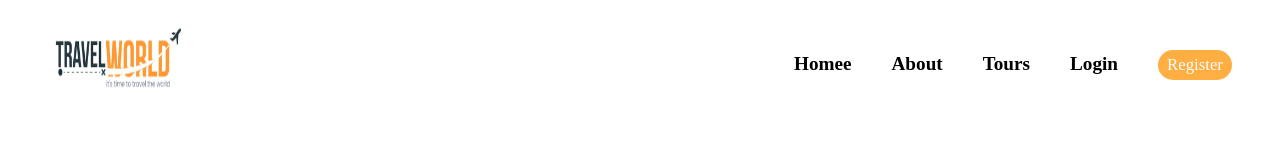
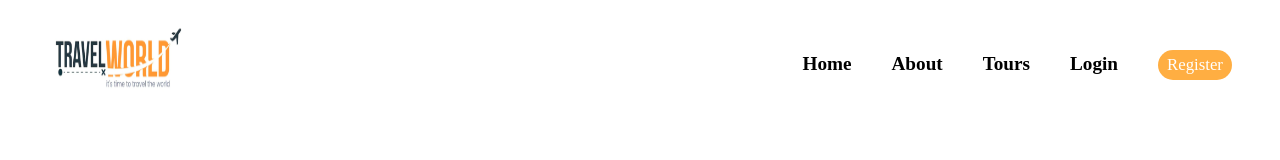
Before and after one commit to GuthiManeendra/Tour-Application, a React (Vite) app: page /register in a window 1280 px wide. Shown: the top 160 px of the page. Built offline with nearby package versions, Linux system fonts and the light colour scheme.

Commit message:
header component with navigation UI

```diff
--- a/src/components/header/Header.css
+++ b/src/components/header/Header.css
@@ -47,6 +47,7 @@
   font-size: 1.2rem;
   transition: color 0.1s ease;
   margin-right: 40px;
+  width:10px;
 }
 
 .nav__item a:hover {
--- a/src/components/header/Header.jsx
+++ b/src/components/header/Header.jsx
@@ -5,7 +5,7 @@ import logo from "../../assets/images/logo.png";
 import "./Header.css";
 
 const nav_links = [
-  { path: "/home", display: "Homee" },
+  { path: "/home", display: "Home" },
   { path: "/about", display: "About" },
   { path: "/tours", display: "Tours" },
   { path: "/login", display: "Login" },
```
